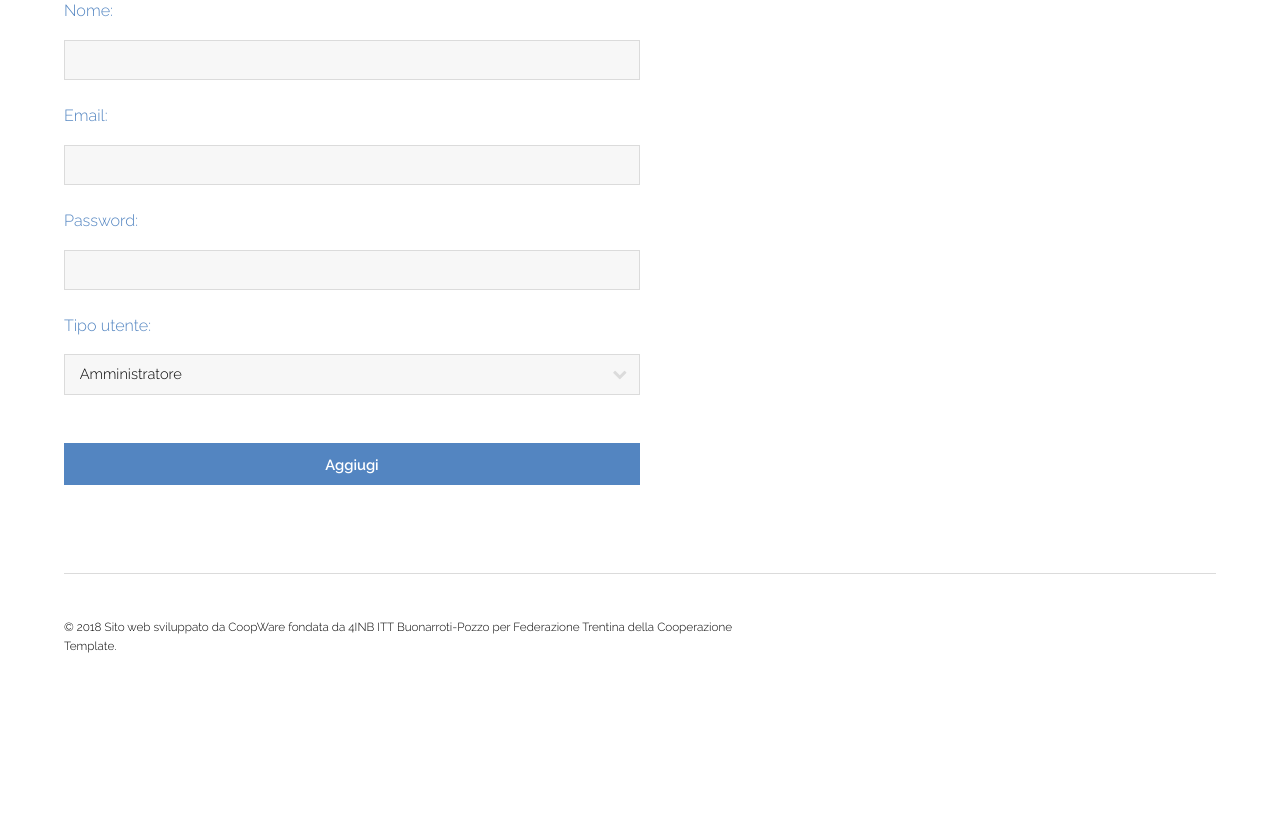
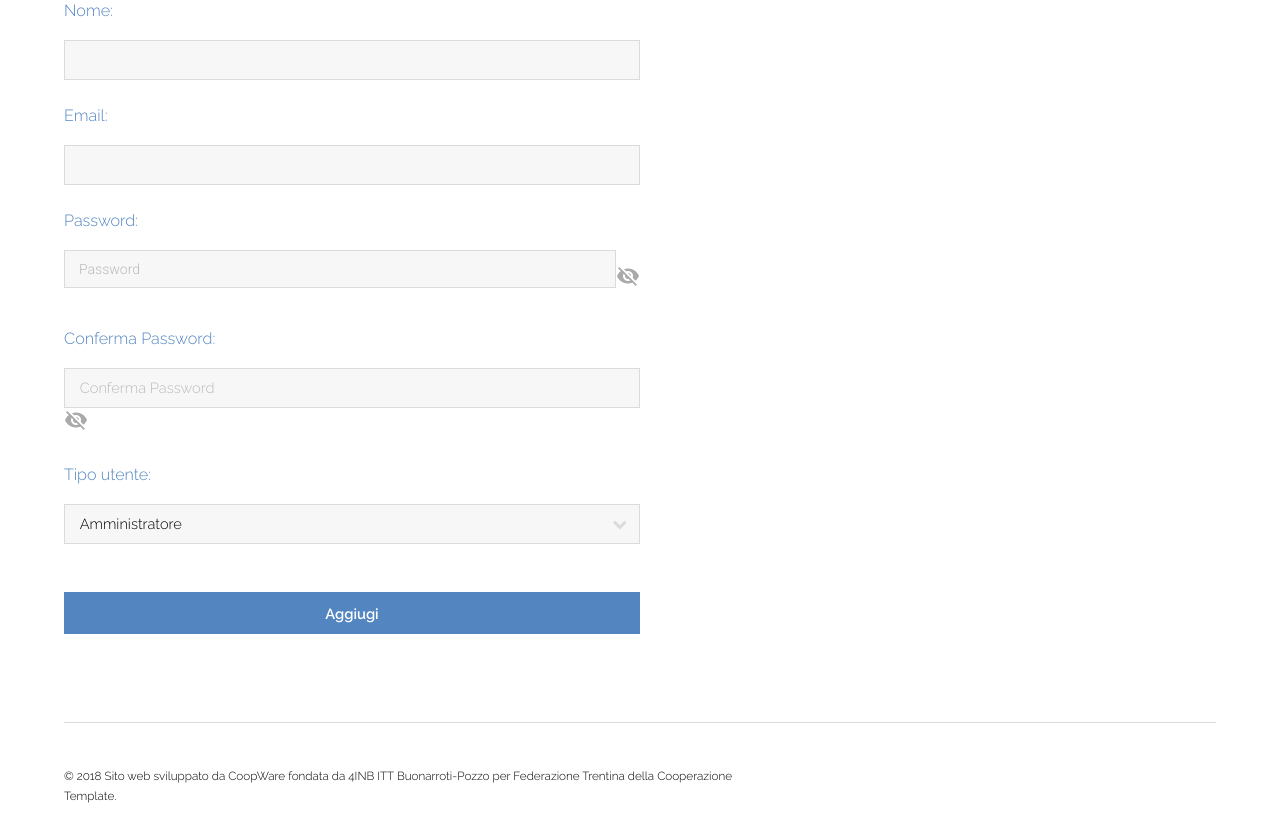
Before and after one commit to simobevilacqua/cooperativa, a PHP site: page /amministratore/gestione-utente-modifica.php in a window 1280 px wide. Shown: the part 182-1011 px from the top of the page. Before the commit the page ends 835 px from the top, so only its background shows below. Run offline with PHP 8.4, Linux system fonts and the light colour scheme; a user stored in the database is signed in.

Commit message:
Modifica controllo password

```diff
--- a/amministratore/gestione-utente-modifica.php
+++ b/amministratore/gestione-utente-modifica.php
@@ -20,7 +20,7 @@
         $id = $_REQUEST["id"];
         $nome = $_REQUEST["nome"];
         $email = $_REQUEST["email"];
-        $psw = $_REQUEST["password"];
+        $psw = $_REQUEST["psw"];
         $category = $_REQUEST["category"];
 
 		//Faccio il Prepared Statement e poi al posto dei placeholder gli assegno il valore delle varibili
@@ -47,7 +47,7 @@
 		//Mi salvo i valori ottenuti nel form in delle variabili
         $nome = $_REQUEST["nome"];
         $email = $_REQUEST["email"];
-        $psw = $_REQUEST["password"];
+        $psw = $_REQUEST["psw"];
 		$category = $_REQUEST["category"];
 
 		//Faccio il Prepared Statement e poi al posto dei placeholder gli assegno il valore delle varibili
@@ -122,7 +122,7 @@
 
 					<!-- Form -->
 					<h3>Gestisci l'account</h3>
-					<form method="POST" action="gestione-utente-modifica.php" class="login-form">
+					<form method="POST" action="gestione-utente-modifica.php" class="login-form" name="document" onsubmit="return controlla();">
 						<h4>ID utente:</h4>
 						<div class="6u 12u$(xsmall)">
 							<input type="text" name="id" value="<?php echo $row["IDutente"]?>" readonly/>
@@ -140,14 +140,14 @@
 						<br>
 						<h4>Password:</h4>
 						<div class="input-container" style="width:50%">
-							<input type="password" id="password" placeholder="Password" name="password" value="<?php echo $row["psw"]?>" required>
+							<input type="password" id="psw" placeholder="Password" name="psw" value="<?php echo $row["psw"]?>" required>
 							<i class="material-icons visibility">visibility_off</i>
 						</div>
 						<br>
 						<h4>Conferma Password:</h4>
-						<div class="input-container" style="width:50%">
-							<input type="password" id="confpassword" placeholder="Password" name="confpassword" required>
-							<i class="material-icons visibility">visibility_off</i>
+						<div class="input-container2" style="width:50%">
+							<input type="password" id="confpsw" placeholder="Conferma Password" name="confpsw" required>
+							<i class="material-icons visibility2">visibility_off</i>
 						</div>
 						<br>
 						<h4>Tipo utente:</h4>
@@ -188,7 +188,7 @@
 
 					<!-- Form -->
 					<h3>Gestisci l'account</h3>
-					<form method="POST" action="gestione-utente-modifica.php">
+					<form method="POST" action="gestione-utente-modifica.php" class="login-form" name="document" onsubmit="return controlla();">
 						<h4>Nome:</h4>
 						<div class="6u 12u$(xsmall)">
 							<input type="text" name="nome" required/>
@@ -200,8 +200,15 @@
 						</div>
 						<br>
 						<h4>Password:</h4>
-						<div class="6u 12u$(xsmall)">
-							<input type="text" name="password" required/>
+						<div class="input-container" style="width:50%">
+							<input type="password" id="psw" placeholder="Password" name="psw" required>
+							<i class="material-icons visibility">visibility_off</i>
+						</div>
+						<br>
+						<h4>Conferma Password:</h4>
+						<div class="input-container2" style="width:50%">
+							<input type="password" id="confpsw" placeholder="Conferma Password" name="confpsw" required>
+							<i class="material-icons visibility2">visibility_off</i>
 						</div>
 						<br>
 						<h4>Tipo utente:</h4>
@@ -246,6 +253,7 @@
 			<script src="../assets/js/util.js"></script>
 			<script src="../assets/js/main.js"></script>
 			<script src="../assets/js/modificautente.js"></script>
+			<script src="../assets/js/utente.js"></script>
 
 		<!-- Scripts -->
 		<script src="http://code.jquery.com/jquery-latest.min.js" type="text/javascript"></script>
@@ -265,7 +273,6 @@
 				  }
 				});
 			</script>
-			<script src="../assets/js/login.js" type="text/javascript"></script>
 			<script src="../assets/js/js.js" type="text/javascript"></script>
 
 	</body>
--- a/assets/css/main.css
+++ b/assets/css/main.css
@@ -17,7 +17,7 @@
         	text-align: center;
        	 	margin: auto;
         	color: red;
-        	font-weight: bold;
+			font-weight: bold;
     	}
 
 
--- /dev/null
+++ b/assets/js/utente.js
@@ -0,0 +1,63 @@
+function controlla(){
+    if(document.modifica.psw.value != document.modifica.confpsw.value){
+        alert("Hai inserito due password diverse!!");
+        return false;
+    }else{
+        return true;
+    }
+}
+
+
+const visibilityToggle = document.querySelector('.visibility');
+
+const visibilityToggle2 = document.querySelector('.visibility2');
+
+const input1 = document.querySelector('.input-container input');
+const input2 = document.querySelector('.input-container2 input');
+
+var password = true;
+var password2 = true;
+
+
+visibilityToggle.addEventListener('click', function() {
+  if (password) {
+    input1.setAttribute('type', 'text');
+    visibilityToggle.innerHTML = 'visibility';
+  } else {
+    input1.setAttribute('type', 'password');
+    visibilityToggle.innerHTML = 'visibility_off';
+  }
+  password = !password;
+
+});
+
+
+visibilityToggle2.addEventListener('click', function() {
+  if (password) {
+    input2.setAttribute('type', 'text');
+    visibilityToggle2.innerHTML = 'visibility';
+  } else {
+    input2.setAttribute('type', 'password');
+    visibilityToggle2.innerHTML = 'visibility_off';
+  }
+  password = !password;
+
+});
+
+function passwordVisibility() {
+  var x = document.getElementById("password");
+  if (x.type === "password") {
+    x.type = "text";
+  } else {
+    x.type = "password";
+  }
+}
+
+function passwordVisibility2() {
+  var x = document.getElementById("password2");
+  if (x.type === "password") {
+    x.type = "text";
+  } else {
+    x.type = "password";
+  }
+}
```
Also changed, not shown: amministratore/utente.php (+16 -2 lines).
